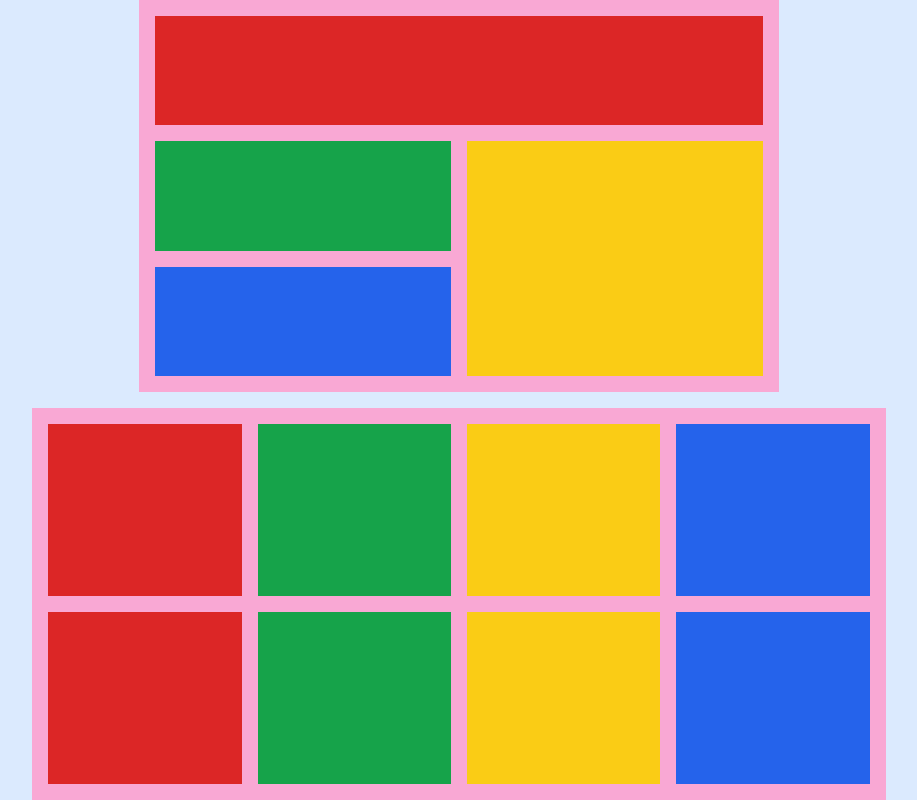
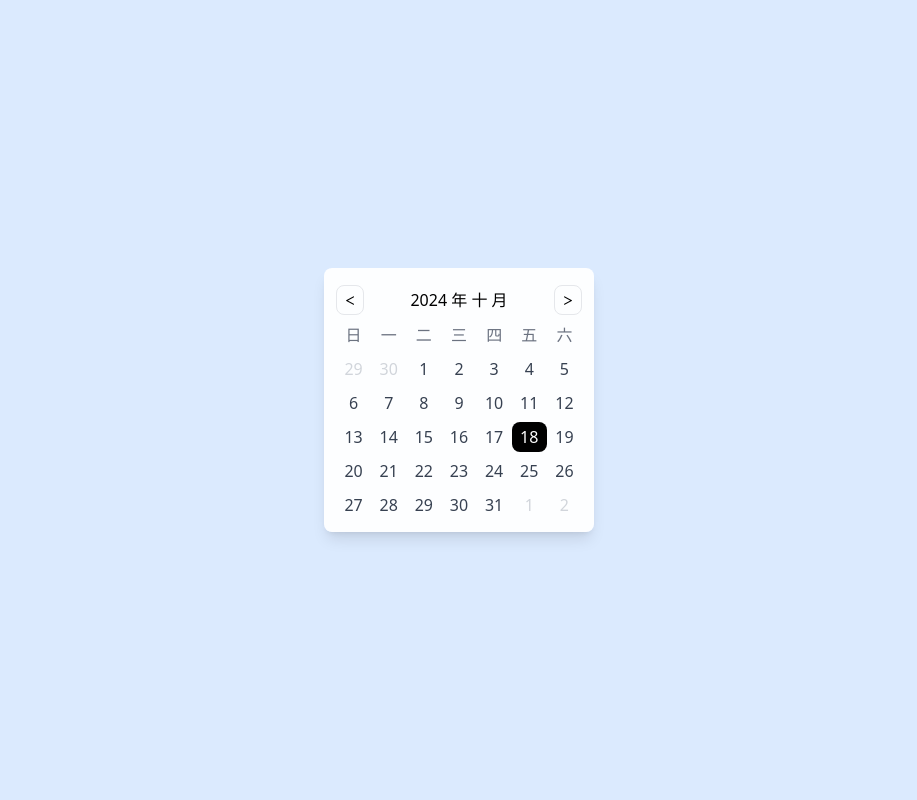
Before and after one commit to NeilYeTAT/LearnCSSuseReact-Tailwind, a React (Vite) app: page / in a window 1280 px wide. Shown: the whole page, without its empty margins (181-1098 px from the left). Built offline with nearby package versions, Linux system fonts and the light colour scheme.

Commit message:
chore: refactor code to improve maintainability

```diff
--- a/package.json
+++ b/package.json
@@ -26,6 +26,8 @@
     "eslint-plugin-react-refresh": "^0.4.12",
     "globals": "^15.9.0",
     "postcss": "^8.4.47",
+    "prettier": "^3.3.3",
+    "prettier-plugin-tailwindcss": "^0.6.8",
     "tailwind-scrollbar": "^3.1.0",
     "tailwindcss": "^3.4.14",
     "typescript": "^5.5.3",
--- a/src/App.tsx
+++ b/src/App.tsx
@@ -1,8 +1,8 @@
-import FuckCSS from './components/day12-grid/FuckCSS'
+import FuckCSS from './components/day11-calendar/FuckCSS'
 
 function App() {
   return (
-    <div className="bg-blue-100 h-screen w-screen flex flex-col gap-4">
+    <div className="flex h-screen w-screen flex-col gap-4 bg-blue-100">
       <FuckCSS></FuckCSS>
     </div>
   )
--- a/src/components/day11-calendar/FuckCSS.tsx
+++ b/src/components/day11-calendar/FuckCSS.tsx
@@ -20,6 +20,17 @@ const monthName = [
   '十二',
 ]
 
+const daysOfTheWeek: string[] = ['日', '一', '二', '三', '四', '五', '六']
+
+// 一个月有多少天
+const daysOfMonth = (year: number, month: number) => {
+  return new Date(year, month + 1, 0).getDate()
+}
+// 这个月 1 号是星期几?
+const firstDayOfMonth = (year: number, month: number) => {
+  return new Date(year, month, 1).getDay()
+}
+
 const FuckCSS: React.FC<ICalendarType> = props => {
   const { defaultValue, onChange } = props
   const [date, setDate] = useState(defaultValue || new Date())
@@ -32,15 +43,6 @@ const FuckCSS: React.FC<ICalendarType> = props => {
     setDate(new Date(date.getFullYear(), date.getMonth() + 1, 1))
   }
 
-  // 一个月有多少天
-  const daysOfMonth = (year: number, month: number) => {
-    return new Date(year, month + 1, 0).getDate()
-  }
-  // 这个月 1 号是星期几?
-  const firstDayOfMonth = (year: number, month: number) => {
-    return new Date(year, month, 1).getDay()
-  }
-
   // 只渲染上个月的日期
   const renderPreviousDates = (days: JSX.Element[]) => {
     const firstDay = firstDayOfMonth(date.getFullYear(), date.getMonth())
@@ -51,7 +53,7 @@ const FuckCSS: React.FC<ICalendarType> = props => {
       days.push(
         <div
           key={`before-month-${i}`}
-          className="w-[calc(100%/7)] text-center leading-[30px] hover:bg-slate-200 cursor-pointer font-sans font-light rounded-lg duration200 text-gray-300"
+          className="duration200 w-[calc(100%/7)] cursor-pointer rounded-lg text-center font-sans font-light leading-[30px] text-gray-300 hover:bg-slate-200"
         >
           {currentDate.getDate()}
         </div>,
@@ -74,7 +76,7 @@ const FuckCSS: React.FC<ICalendarType> = props => {
         days.push(
           <div
             key={i}
-            className="w-[calc(100%/7)] text-center leading-[30px] cursor-pointer bg-black text-white rounded-lg font-sans "
+            className="w-[calc(100%/7)] cursor-pointer rounded-lg bg-black text-center font-sans leading-[30px] text-white"
             onClick={() => clickHandler()}
           >
             {i}
@@ -84,7 +86,7 @@ const FuckCSS: React.FC<ICalendarType> = props => {
         days.push(
           <div
             key={i}
-            className="w-[calc(100%/7)] text-center leading-[30px] hover:bg-slate-200 cursor-pointer font-sans font-light rounded-lg duration-200 text-gray-700"
+            className="w-[calc(100%/7)] cursor-pointer rounded-lg text-center font-sans font-light leading-[30px] text-gray-700 duration-200 hover:bg-slate-200"
             onClick={() => clickHandler()}
           >
             {i}
@@ -104,7 +106,7 @@ const FuckCSS: React.FC<ICalendarType> = props => {
         days.push(
           <div
             key={`next-month-${i}`}
-            className="w-[calc(100%/7)] text-center leading-[30px] hover:bg-slate-200 cursor-pointer font-sans font-light rounded-lg duration-200 text-gray-300"
+            className="w-[calc(100%/7)] cursor-pointer rounded-lg text-center font-sans font-light leading-[30px] text-gray-300 duration-200 hover:bg-slate-200"
           >
             {i}
           </div>,
@@ -124,12 +126,25 @@ const FuckCSS: React.FC<ICalendarType> = props => {
     return days
   }
 
+  const renderDaysOfTheWeek = () => {
+    return daysOfTheWeek.map((day, index) => {
+      return (
+        <div
+          className="w-[calc(100%/7)] text-center font-light leading-[30px] text-gray-500"
+          key={`day-${index}`}
+        >
+          {day}
+        </div>
+      )
+    })
+  }
+
   return (
-    <div className="w-[270px] h-fit m-auto p-3 rounded-lg items-center justify-center bg-white/95 shadow-lg">
-      <div className="flex justify-center items-center h-10 gap-4">
+    <div className="m-auto h-fit w-[270px] items-center justify-center rounded-lg bg-white/95 p-3 shadow-lg">
+      <div className="flex h-10 items-center justify-center gap-4">
         <button
           onClick={handlePrevMonth}
-          className="border px-2 rounded-lg text-lg font-serif"
+          className="rounded-lg border px-2 font-serif text-lg"
         >
           &lt;
         </button>
@@ -138,33 +153,14 @@ const FuckCSS: React.FC<ICalendarType> = props => {
         </div>
         <button
           onClick={handleNextMonth}
-          className="border px-2 rounded-lg text-lg font-serif"
+          className="rounded-lg border px-2 font-serif text-lg"
         >
           &gt;
         </button>
       </div>
-      <div className="flex flex-wrap gap-y-1  ">
-        <div className=" w-[calc(100%/7)] text-center leading-[30px]  font-light text-gray-500">
-          日
-        </div>
-        <div className=" w-[calc(100%/7)] text-center leading-[30px]  font-light text-gray-500">
-          一
-        </div>
-        <div className=" w-[calc(100%/7)] text-center leading-[30px]  font-light text-gray-500">
-          二
-        </div>
-        <div className=" w-[calc(100%/7)] text-center leading-[30px]  font-light text-gray-500">
-          三
-        </div>
-        <div className=" w-[calc(100%/7)] text-center leading-[30px]  font-light text-gray-500  ">
-          四
-        </div>
-        <div className=" w-[calc(100%/7)] text-center leading-[30px]  font-light text-gray-500">
-          五
-        </div>
-        <div className=" w-[calc(100%/7)] text-center leading-[30px]  font-light text-gray-500">
-          六
-        </div>
+      <div className="flex flex-wrap gap-y-1">
+        {/* 渲染顶部 7 天 */}
+        {renderDaysOfTheWeek()}
         {/* 渲染一个一个日期 */}
         {renderDates()}
       </div>
```
Also changed, not shown: 2 other files (tests, documents, lock files or other folders).
